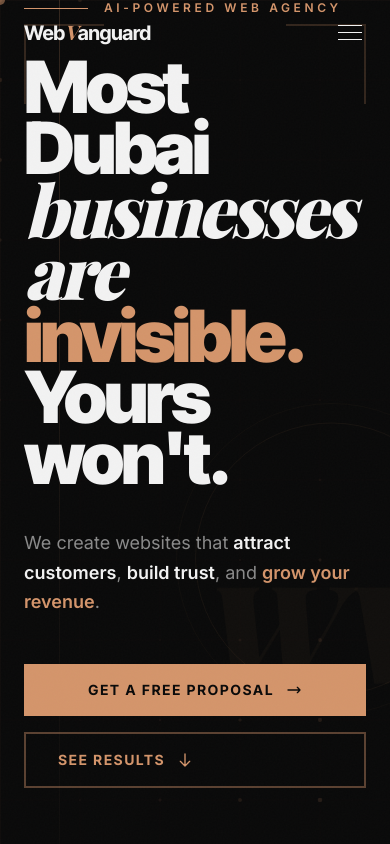
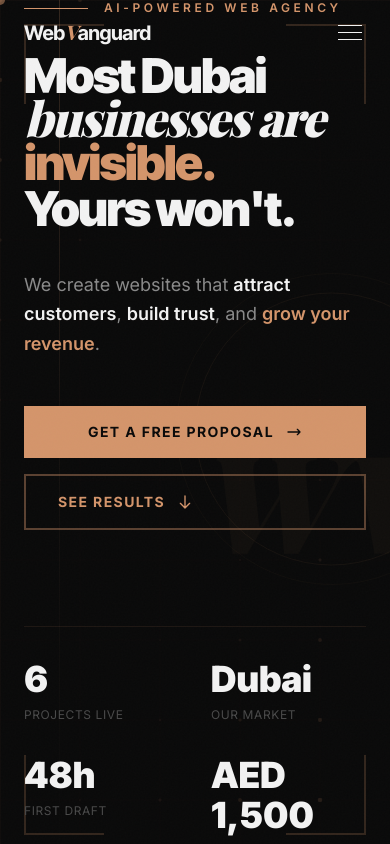
Before and after one commit to webvanguardai/webvanguard-website, a Next.js app in the folder webvanguard/: page / in a window 390 px wide. Shown: the top 844 px of the page. Built offline with nearby package versions, Linux system fonts and the light colour scheme.

Commit message:
fix: responsive — smaller text-mega clamp, hero headline split, work thumbnails aspect ratio

```diff
--- a/webvanguard/components/Hero.tsx
+++ b/webvanguard/components/Hero.tsx
@@ -214,7 +214,7 @@ export default function Hero() {
             initial={{ y: '110%', rotate: 2 }}
             animate={{ y: 0, rotate: 0 }}
             transition={{ duration: 1, delay: 0.8, ease: [0.22, 1, 0.36, 1] }}
-            className="font-display font-black text-mega leading-[0.85]"
+            className="font-display font-black text-mega leading-[0.88]"
           >
             <span className="text-accent">invisible</span>
             <motion.span
@@ -222,7 +222,16 @@ export default function Hero() {
               animate={{ scale: [1, 1.4, 1] }}
               transition={{ duration: 0.5, delay: 2 }}
             >.</motion.span>
-            <span className="text-text-primary"> Yours won&apos;t.</span>
+          </motion.h1>
+        </div>
+        <div className="overflow-hidden mt-1">
+          <motion.h1
+            initial={{ y: '110%', rotate: 2 }}
+            animate={{ y: 0, rotate: 0 }}
+            transition={{ duration: 1, delay: 0.9, ease: [0.22, 1, 0.36, 1] }}
+            className="font-display font-black text-mega leading-[0.88] text-text-primary"
+          >
+            Yours won&apos;t.
           </motion.h1>
         </div>
 
--- a/webvanguard/components/Work.tsx
+++ b/webvanguard/components/Work.tsx
@@ -97,7 +97,7 @@ function ProjectCard({ project, index }: { project: typeof projects[0]; index: n
       <div
         className="relative overflow-hidden"
         style={{
-          aspectRatio: project.featured ? '16/7' : '16/10',
+          aspectRatio: project.featured ? '16/9' : '4/3',
           background: project.bg,
         }}
       >
--- a/webvanguard/tailwind.config.js
+++ b/webvanguard/tailwind.config.js
@@ -26,10 +26,10 @@ module.exports = {
         serif: ['var(--font-serif)', 'Georgia', 'serif'],
       },
       fontSize: {
-        'mega': ['clamp(4.5rem, 13vw, 12rem)', { lineHeight: '0.85', letterSpacing: '-0.05em' }],
-        'hero': ['clamp(3rem, 8vw, 7rem)', { lineHeight: '0.9', letterSpacing: '-0.03em' }],
-        'heading': ['clamp(2.5rem, 5vw, 4.5rem)', { lineHeight: '0.95', letterSpacing: '-0.03em' }],
-        'subheading': ['clamp(1.25rem, 2vw, 1.75rem)', { lineHeight: '1.3' }],
+        'mega': ['clamp(3rem, 10vw, 12rem)', { lineHeight: '0.88', letterSpacing: '-0.04em' }],
+        'hero': ['clamp(2.25rem, 7vw, 7rem)', { lineHeight: '0.9', letterSpacing: '-0.03em' }],
+        'heading': ['clamp(2rem, 4.5vw, 4.5rem)', { lineHeight: '0.95', letterSpacing: '-0.03em' }],
+        'subheading': ['clamp(1.15rem, 2vw, 1.75rem)', { lineHeight: '1.3' }],
       },
       spacing: {
         'section': 'clamp(6rem, 15vw, 12rem)',
```
